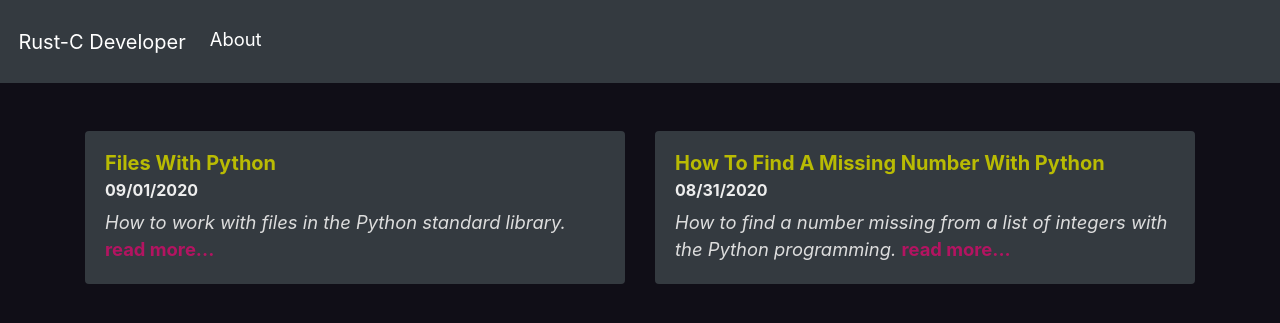
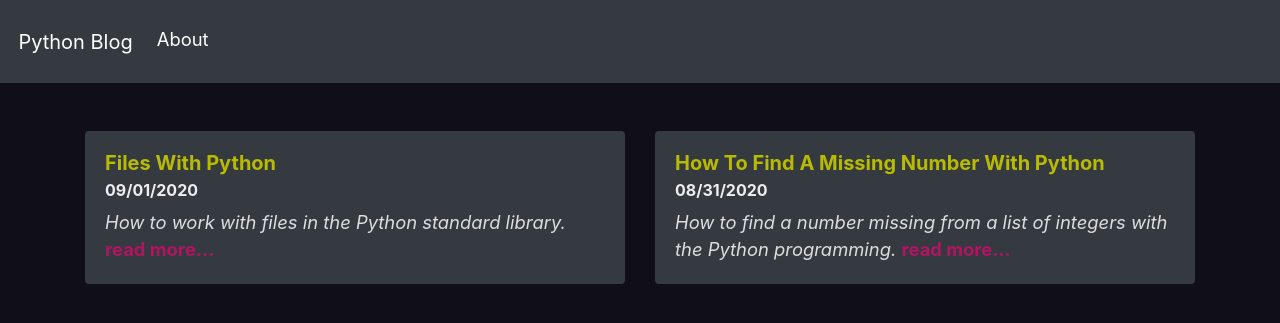
Before and after one commit to JordanPritt/blog-server, a Flask app: page / in a window 1280 px wide. Shown: the top 323 px of the page. Run offline with Flask 2, Linux system fonts and the light colour scheme; some libraries are stand-ins or nearby versions.

Commit message:
Updated UI

```diff
--- a/blog-server/src/templates/base.html
+++ b/blog-server/src/templates/base.html
@@ -12,7 +12,7 @@
 
 <body>
     <nav class="navbar navbar-expand-md navbar-dark bg-dark">
-        <a class="navbar-brand" href="{{ url_for('index')}}">Rust-C Developer</a>
+        <a class="navbar-brand" href="{{ url_for('index')}}">Python Blog</a>
         <button class="navbar-toggler" type="button" data-toggle="collapse" data-target="#navbarNav"
             aria-controls="navbarNav" aria-expanded="false" aria-label="Toggle navigation">
             <span class="navbar-toggler-icon"></span>
```
